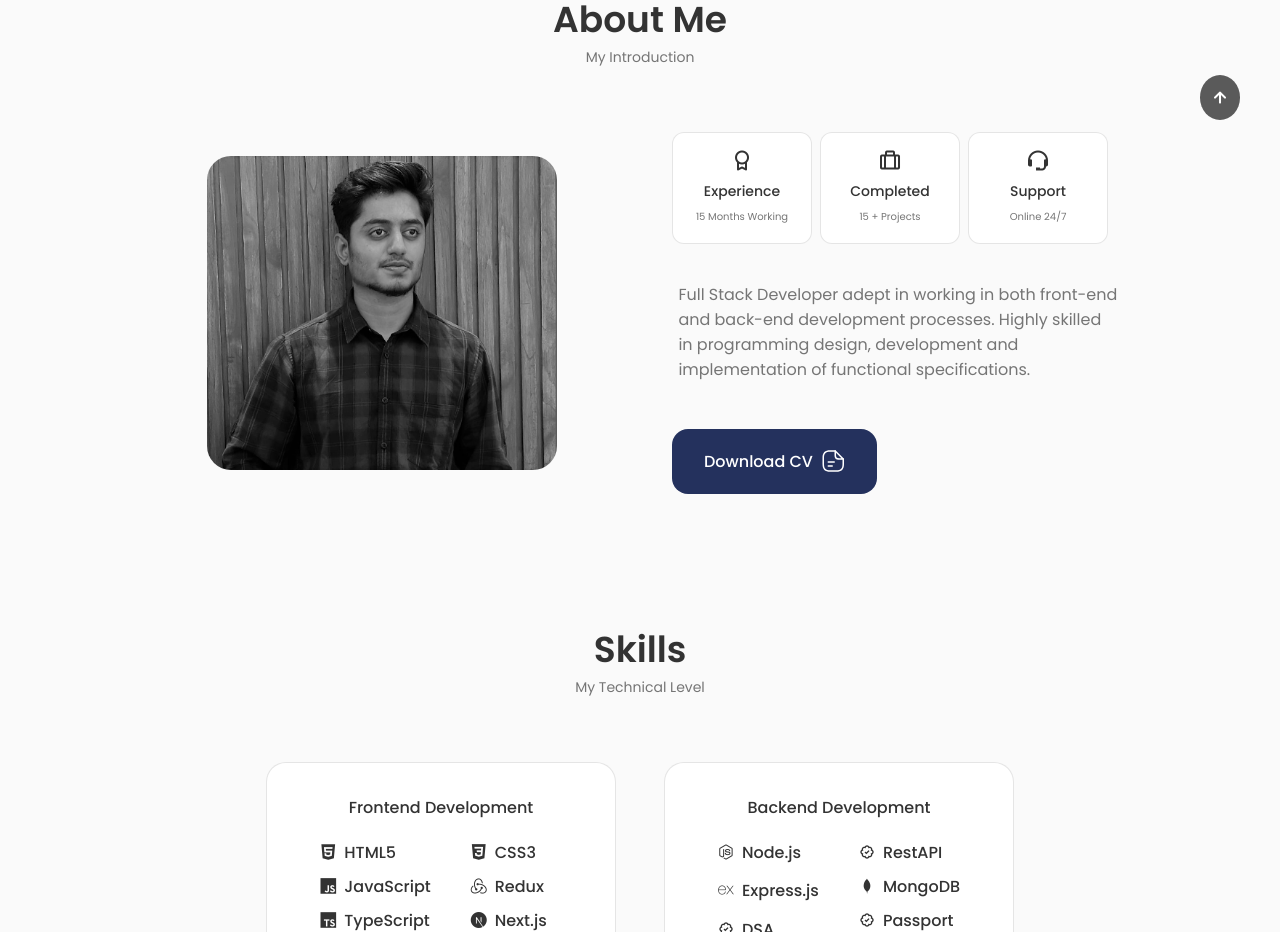
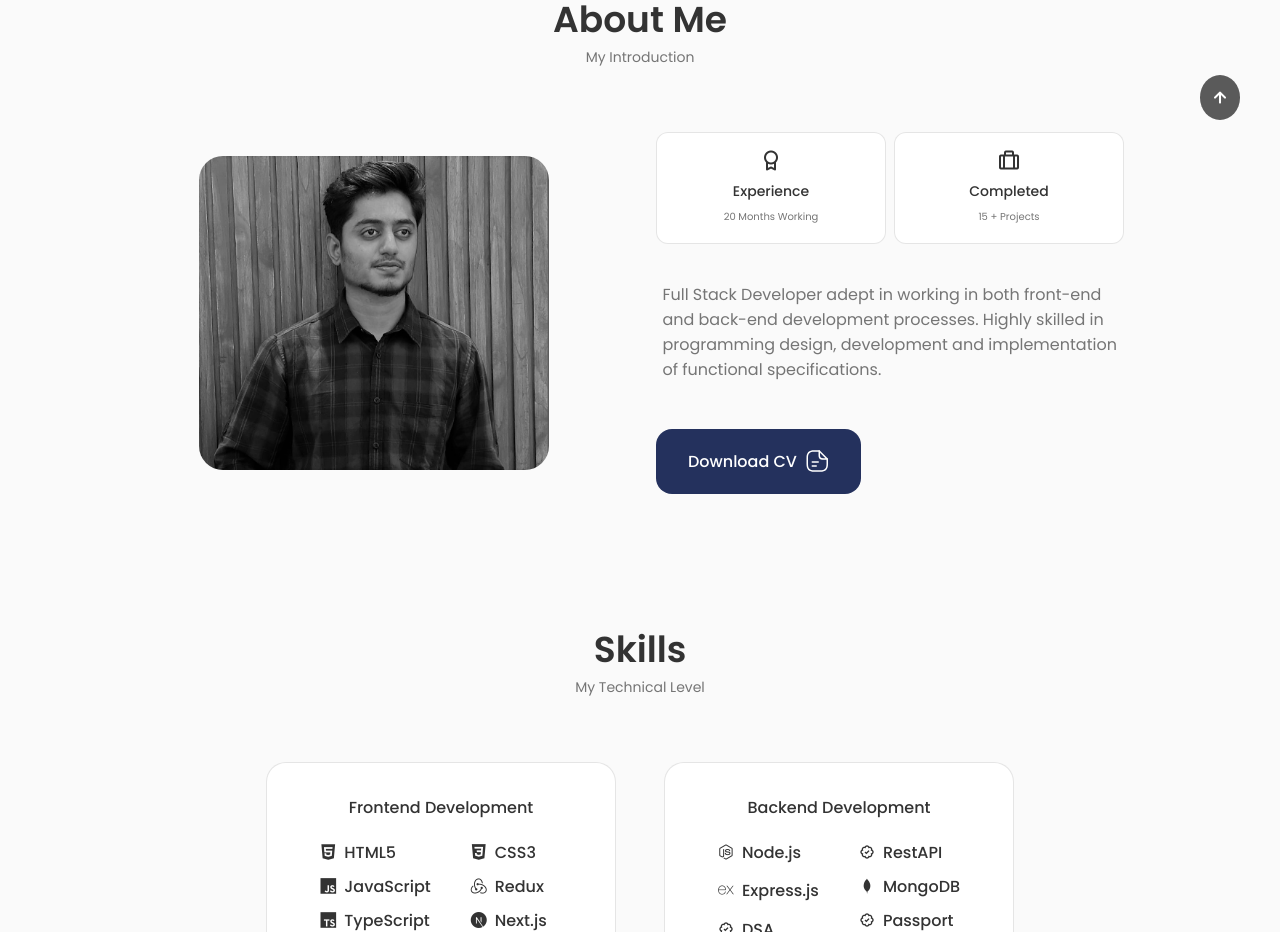
Before and after one commit to Sudhanv4/My-Portfolio-Website, a React (Create React App) app: page / in a window 1280 px wide. Shown: the part 840-1772 px from the top of the page. Built offline with nearby package versions, Linux system fonts and the light colour scheme.

Commit message:
modifications

```diff
--- a/src/components/about/Info.jsx
+++ b/src/components/about/Info.jsx
@@ -6,7 +6,7 @@ const Info = () => {
 
   useEffect(() => {
     const calculateExperienceMonths = () => {
-      const joiningDate = new Date('2022-06-27');
+      const joiningDate = new Date('2022-01-06');
       const currentDate = new Date();
       const diffMonths = (currentDate.getFullYear() - joiningDate.getFullYear()) * 12 + (currentDate.getMonth() - joiningDate.getMonth());
       setExperienceMonths(diffMonths);
@@ -26,11 +26,11 @@ const Info = () => {
             <h3 className="about__title">Completed</h3>
             <span className="about__subtitle">15 + Projects</span>
         </div>
-        <div className="about__box">
+        {/* <div className="about__box">
             <i className='bx bx-support about__icon'></i>
             <h3 className="about__title">Support</h3>
             <span className="about__subtitle">Online 24/7</span>
-        </div>
+        </div> */}
     </div>
   )
 }
--- a/src/components/about/about.css
+++ b/src/components/about/about.css
@@ -9,7 +9,7 @@
     justify-self: center;
 }
 .about__info {
-    grid-template-columns: repeat(3, 140px);
+    grid-template-columns: repeat(2, 230px);
     gap: 0.5rem;
     margin-bottom: var(--mb-2);
 }
```
